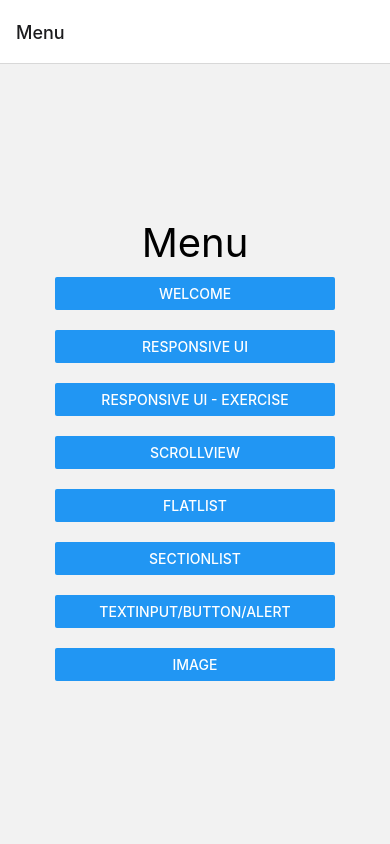
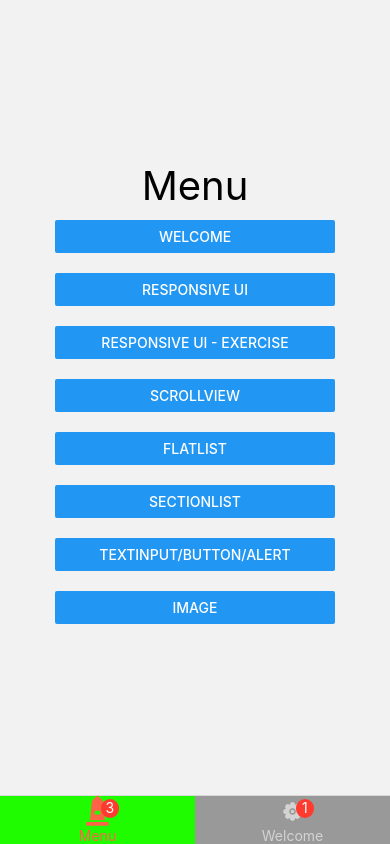
Before and after one commit to gustavoalcivar/react-native-demo, a React Native app: screen /Menu in a window 390 px wide. Built offline with nearby package versions, Linux system fonts and the light colour scheme.

Commit message:
params and more

```diff
--- a/App.tsx
+++ b/App.tsx
@@ -1,33 +1,39 @@
 import * as React from 'react';
 import { NavigationContainer } from '@react-navigation/native';
-import { createNativeStackNavigator } from '@react-navigation/native-stack';
-import MenuScreen from './Screens/MenuScreen';
+import Ionicons from 'react-native-vector-icons/Ionicons';
+import FontAwesome5 from 'react-native-vector-icons/FontAwesome5';
 import WelcomeScreen from './Screens/WelcomeScreen';
-import ResponsiveScreen from './Screens/ResponsiveScreen';
-import ResponsiveExerciseScreen from './Screens/ResponsiveExerciseScreen';
-import ScrollViewScreen from './Screens/ScrollViewScreen';
-import FlatListScreen from './Screens/FlatListScreen';
-import SectionListScreen from './Screens/SectionListScreen';
-import TextInputScreen from './Screens/TextInput';
-import ImageScreen from './Screens/ImageScreen';
+import { createBottomTabNavigator } from '@react-navigation/bottom-tabs';
+import MenuStackScreen from './Screens/MenuStackScreen';
 
-const Stack = createNativeStackNavigator();
+const Tab = createBottomTabNavigator();
 
 function App() {
   return (
     <NavigationContainer>
-      <Stack.Navigator /*screenOptions={{header: () => null}}*/>
-        <Stack.Screen name="Menu" component={MenuScreen} />
-        <Stack.Screen name="Welcome" component={WelcomeScreen} /*options={{header: () => null}}*/ />
-        <Stack.Screen name="Responsive" component={ResponsiveScreen} />
-        <Stack.Screen name="ResponsiveExercise" component={ResponsiveExerciseScreen} />
-        <Stack.Screen name="ScrollView" component={ScrollViewScreen} />
-        <Stack.Screen name="FlatList" component={FlatListScreen} />
-        <Stack.Screen name="SectionList" component={SectionListScreen} />
-        <Stack.Screen name="TextInput" component={TextInputScreen} />
-        <Stack.Screen name="Image" component={ImageScreen} />
-      </Stack.Navigator>
-    </NavigationContainer>
+      <Tab.Navigator /*screenOptions={{header: () => null}}*/
+      screenOptions={({route}) => ({tabBarIcon: ({focused, color, size}) => {
+        let iconName = '';
+        size = focused ? 30 : 20;
+        if(route.name === 'Menu') {
+          iconName = 'monument';
+          return <FontAwesome5 name={iconName} size={size} color={color} />;
+        } else if(route.name === 'Welcome') {
+          iconName = focused ? 'golf' : 'flower-sharp';
+          return <Ionicons name={iconName} size={size} color={color} />;
+        }
+      },
+      tabBarActiveTintColor: 'tomato',
+      tabBarInactiveTintColor: 'lightgray',
+      tabBarActiveBackgroundColor: '#1ffc00',
+      tabBarInactiveBackgroundColor: '#999',
+      //tabBarShowLabel: false,
+      tabBarLabelStyle: {fontSize: 14}
+      })}>
+      <Tab.Screen name="Menu" component={MenuStackScreen} options={{headerShown: false, tabBarBadge: 3}} />
+      <Tab.Screen name="Welcome" component={WelcomeScreen} options={{tabBarBadge: 1}} />
+    </Tab.Navigator>
+</NavigationContainer>
   );
 }
 
--- a/Screens/MenuScreen.tsx
+++ b/Screens/MenuScreen.tsx
@@ -1,6 +1,5 @@
 import * as React from 'react';
 import { Button, View, Text, StyleSheet } from 'react-native';
-
 function MenuScreen({ navigation } : any) {
   return (
     <View style={{ flex: 1, alignItems: 'center', justifyContent: 'center' }}>
@@ -8,7 +7,7 @@ function MenuScreen({ navigation } : any) {
       <View style={styles.button}>
         <Button
           title="Welcome"
-          onPress={() => navigation.navigate('Welcome')}
+          onPress={() => navigation.navigate('Welcome2')}
         />
       </View>
       <View style={styles.button}>
@@ -44,7 +43,7 @@ function MenuScreen({ navigation } : any) {
       <View style={styles.button}>
         <Button
           title="TextInput/Button/Alert"
-          onPress={() => navigation.navigate('TextInput')}
+          onPress={() => navigation.navigate('TextInput', {ItemsNumber: 10})}
         />
       </View>
       <View style={styles.button}>
--- /dev/null
+++ b/Screens/MenuStackScreen.tsx
@@ -0,0 +1,31 @@
+import { createNativeStackNavigator } from '@react-navigation/native-stack';
+import * as React from 'react';
+import FlatListScreen from './FlatListScreen';
+import ImageScreen from './ImageScreen';
+import MenuScreen from './MenuScreen';
+import ResponsiveExerciseScreen from './ResponsiveExerciseScreen';
+import ResponsiveScreen from './ResponsiveScreen';
+import ScrollViewScreen from './ScrollViewScreen';
+import SectionListScreen from './SectionListScreen';
+import TextInputScreen from './TextInput';
+import WelcomeScreen from './WelcomeScreen';
+
+const MenuStack = createNativeStackNavigator();
+
+const MenuStackScreen = () => {
+  return(
+    <MenuStack.Navigator /*screenOptions={{header: () => null}}*/>
+      <MenuStack.Screen name="Menu2" component={MenuScreen} options={{headerShown: false}} />
+      <MenuStack.Screen name="Welcome2" component={WelcomeScreen} /*options={{header: () => null}}*/ />
+      <MenuStack.Screen name="Responsive" component={ResponsiveScreen} />
+      <MenuStack.Screen name="ResponsiveExercise" component={ResponsiveExerciseScreen} />
+      <MenuStack.Screen name="ScrollView" component={ScrollViewScreen} />
+      <MenuStack.Screen name="FlatList" component={FlatListScreen} />
+      <MenuStack.Screen name="SectionList" component={SectionListScreen} />
+      <MenuStack.Screen name="TextInput" component={TextInputScreen} />
+      <MenuStack.Screen name="Image" component={ImageScreen} />
+    </MenuStack.Navigator>
+  );
+};
+
+export default MenuStackScreen;
--- a/Screens/TextInput.tsx
+++ b/Screens/TextInput.tsx
@@ -14,12 +14,13 @@ import {
     View,
 } from 'react-native';
 
-const TextInputScreen = () => {
+const TextInputScreen = ({navigation, route} : any) => {
     const [name, setName] = useState('');
     const [number, setNumber] = useState('');
     const [submitted, setSubmitted] = useState(false);
     const [showModal, setShowModal] = useState(false);
     const onPressHandler = () => {
+      navigation.setParams({ItemsNumber: 11});
       if(name.length > 0)
         setSubmitted(!submitted);
       else {
@@ -34,8 +35,10 @@ const TextInputScreen = () => {
         ToastAndroid.showWithGravityAndOffset('The name must not be blank', ToastAndroid.LONG, ToastAndroid.TOP, 0, 300);
       }
     }
+    const {ItemsNumber} = route.params;
   return (
     <View style={styles.body}>
+      <Text style={styles.text}>Items number from menu: {ItemsNumber}</Text>
       <Modal
         visible={showModal}
         transparent
--- a/package.json
+++ b/package.json
@@ -11,12 +11,14 @@
     "devices": "adb devices"
   },
   "dependencies": {
+    "@react-navigation/bottom-tabs": "^6.3.2",
     "@react-navigation/native": "^6.0.11",
     "@react-navigation/native-stack": "^6.7.0",
     "react": "18.0.0",
     "react-native": "0.69.1",
     "react-native-safe-area-context": "^4.3.1",
-    "react-native-screens": "^3.15.0"
+    "react-native-screens": "^3.15.0",
+    "react-native-vector-icons": "^9.2.0"
   },
   "devDependencies": {
     "@babel/core": "^7.12.9",
@@ -25,6 +27,7 @@
     "@tsconfig/react-native": "^2.0.0",
     "@types/jest": "^26.0.23",
     "@types/react-native": "^0.69.1",
+    "@types/react-native-vector-icons": "^6.4.11",
     "@types/react-test-renderer": "^18.0.0",
     "@typescript-eslint/eslint-plugin": "^5.29.0",
     "@typescript-eslint/parser": "^5.29.0",
```
Also changed, not shown: 70 other files (tests, documents, lock files or other folders).
